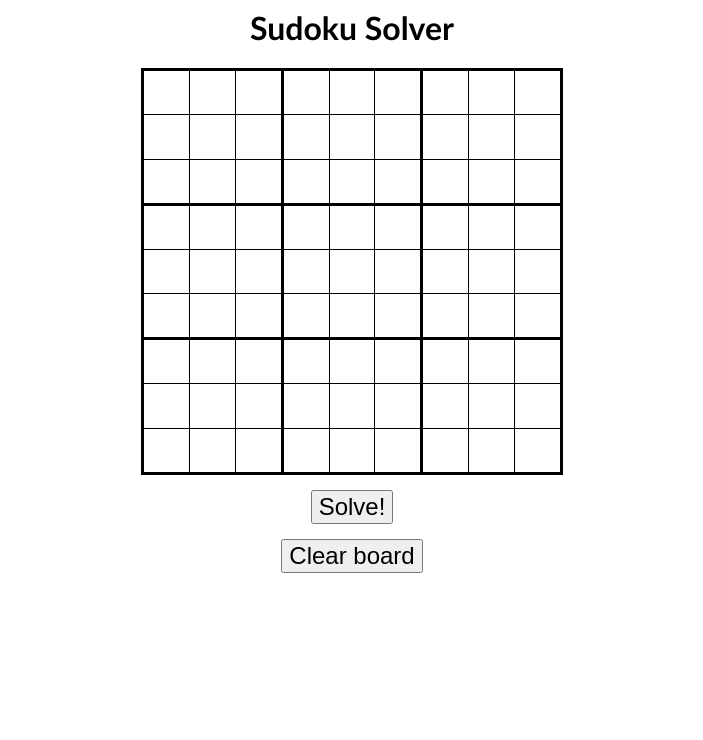
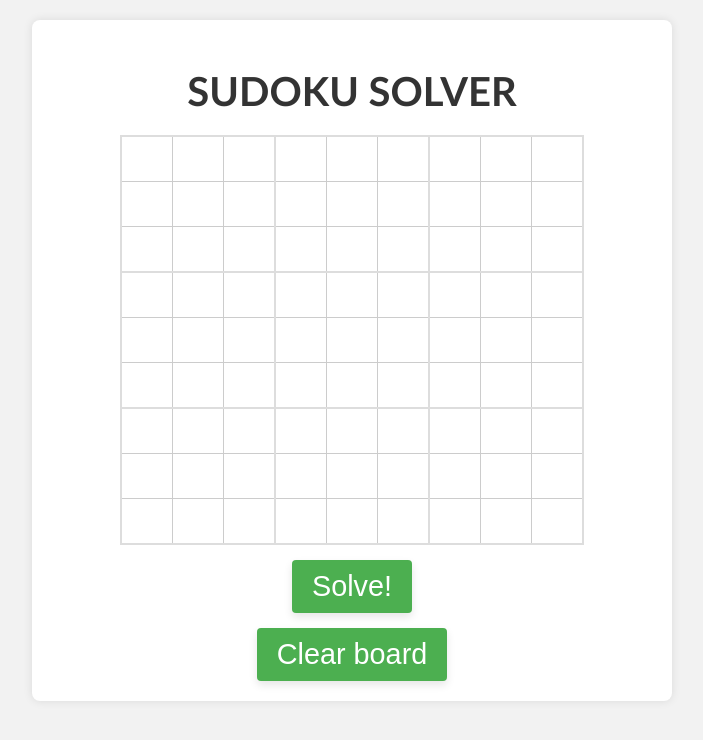
Before and after one commit to adhirajnandy/SudokuSolver, a plain HTML site: page index.html in a window 1280 px wide. Shown: the whole page, without its empty margins (288-991 px from the left). Drawn offline with Linux system fonts and the light colour scheme.

Commit message:
UI Updated

```diff
--- a/index.html
+++ b/index.html
@@ -4,14 +4,66 @@
     <script type="text/javascript" src="sudoku.js"></script>
     <script type="text/javascript" src="analytics.js"></script>
     <style type="text/css">
-        body{ font-family: Calibri, sans-serif; }
-        #container{ text-align: center; }
-        table{ border-collapse: collapse; font-size: 2em; margin: 0 auto; }
-        colgroup, tbody{ border: solid medium; }
-        td{ border: solid thin; height: 1.4em; width: 1.4em; text-align: center; padding: 0;}
-        button{ margin-top: 15px; font-size: 1.5em; }
-        padd{padding-bottom: 100px;}
-    </style>
+      body {
+          font-family: 'Calibri', sans-serif;
+          background-color: #f2f2f2;
+          margin: 0;
+          padding: 20px;
+      }
+      #container {
+          text-align: center;
+          background-color: #fff;
+          border-radius: 8px;
+          box-shadow: 0 0 10px rgba(0,0,0,0.1);
+          padding: 20px;
+          max-width: 600px;
+          margin: 0 auto;
+      }
+      h1 {
+          font-size: 2.5em;
+          color: #333;
+          margin-bottom: 20px;
+          text-transform: uppercase;
+          font-weight: bold;
+      }
+      table {
+          border-collapse: collapse;
+          font-size: 1.8em;
+          margin: 0 auto;
+          margin-top: 20px;
+      }
+      colgroup, tbody {
+          border: solid 2px #ddd;
+      }
+      td {
+          border: solid 1px #ccc;
+          height: 40px;
+          width: 40px;
+          text-align: center;
+          padding: 5px;
+      }
+      button {
+          margin-top: 15px;
+          font-size: 1.8em;
+          padding: 10px 20px;
+          border: none;
+          background-color: #4CAF50;
+          color: white;
+          cursor: pointer;
+          border-radius: 4px;
+          transition: all 0.3s ease; /* Apply transition to all properties */
+          box-shadow: 0 4px 8px rgba(0,0,0,0.1); /* Add shadow for depth */
+      }
+      button:hover {
+          background-color: #45a049;
+          transform: scale(1.05); /* Scale up button on hover */
+          box-shadow: 0 6px 12px rgba(0,0,0,0.2); /* Enhance shadow on hover */
+      }
+      button:active {
+          transform: translateY(1px);
+          box-shadow: 0 2px 4px rgba(0,0,0,0.1); /* Reduce shadow on click */
+      }
+  </style>
 </head>
 <body>
     <div id="container">
```
